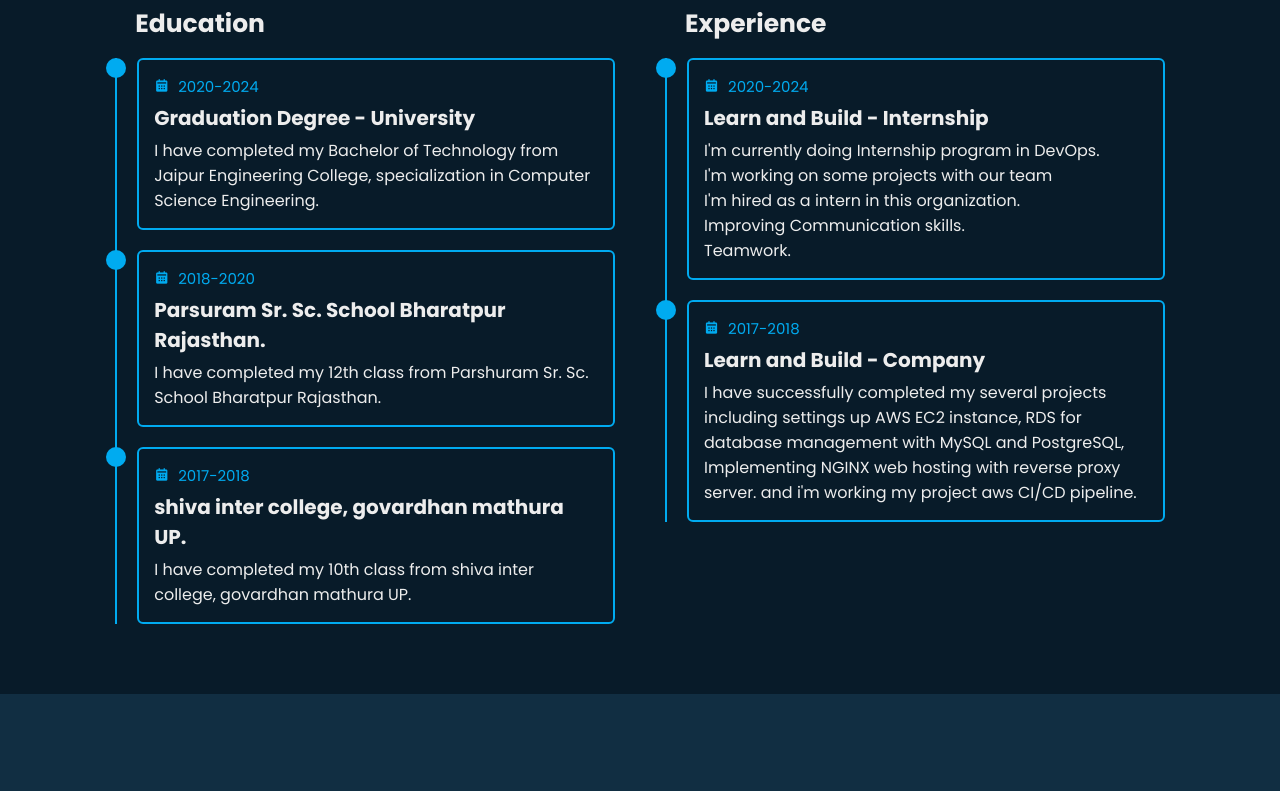
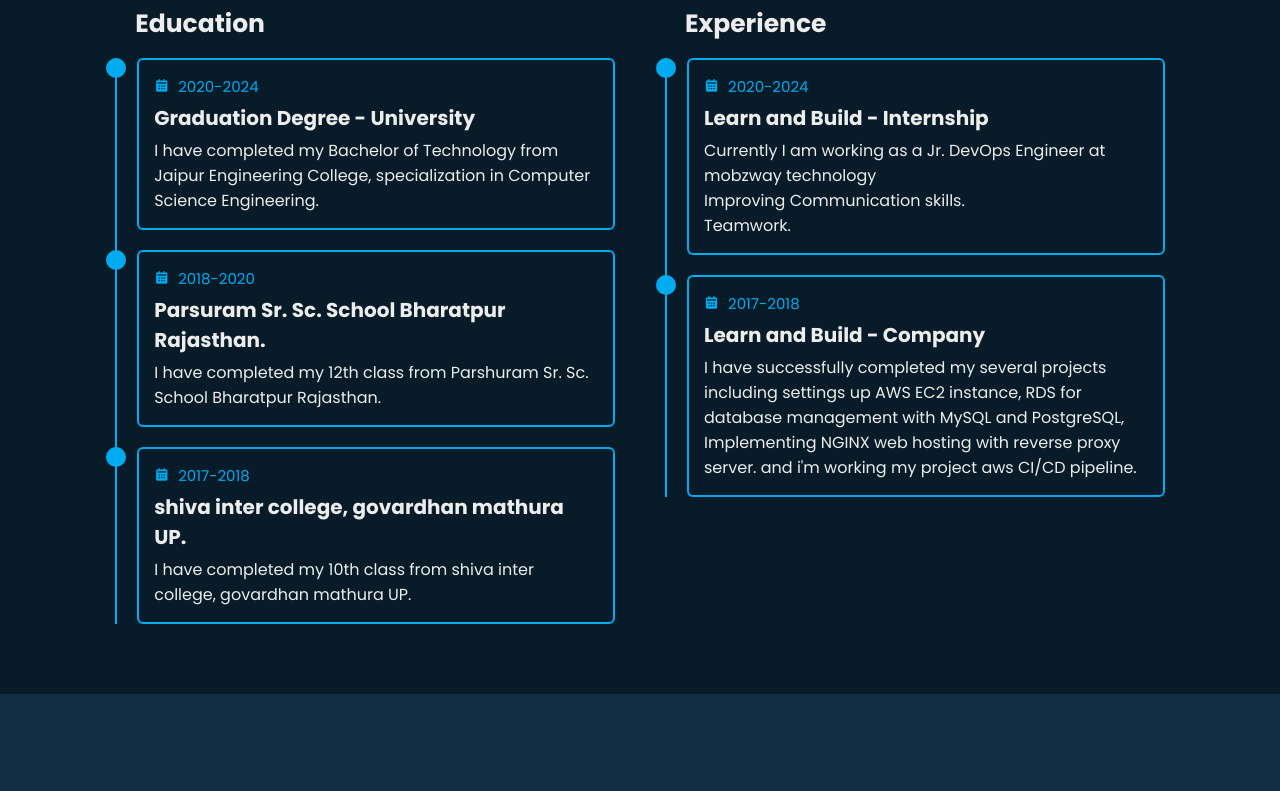
Before and after one commit to ravikant-85/my-portfolio, a plain HTML site: page index.html in a window 1280 px wide. Shown: the part 1800-2591 px from the top of the page. Drawn offline with nearby package versions, Linux system fonts and the light colour scheme.

Commit message:
Update index.html

```diff
--- a/index.html
+++ b/index.html
@@ -129,7 +129,7 @@
                         <div class="content">
                             <div class="year"><i class="bx bxs-calendar"></i> 2020-2024</div>
                             <h3>Learn and Build - Internship</h3>
-                            <p>I'm currently doing Internship program in DevOps.<br>I'm working on some projects with our team<br>I'm hired as a intern in this organization.<br>
+                            <p>Currently I am working as a Jr. DevOps Engineer at mobzway technology<br>
                             Improving Communication skills. <br>Teamwork.
                             </p>
                         </div>
```
